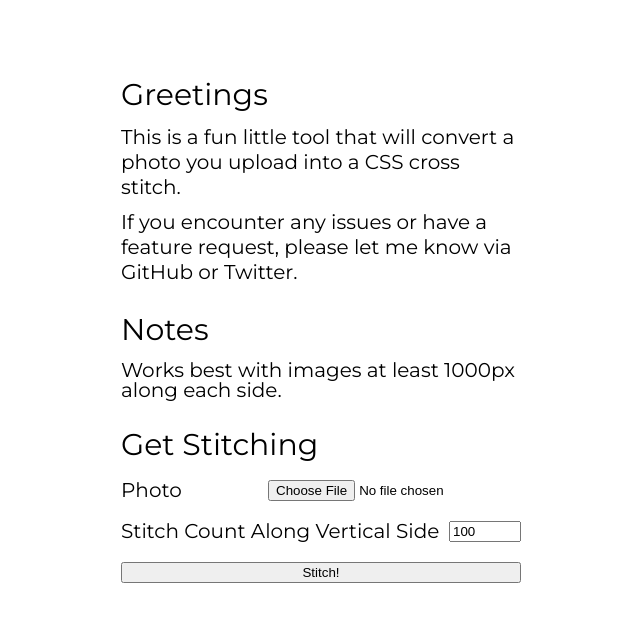
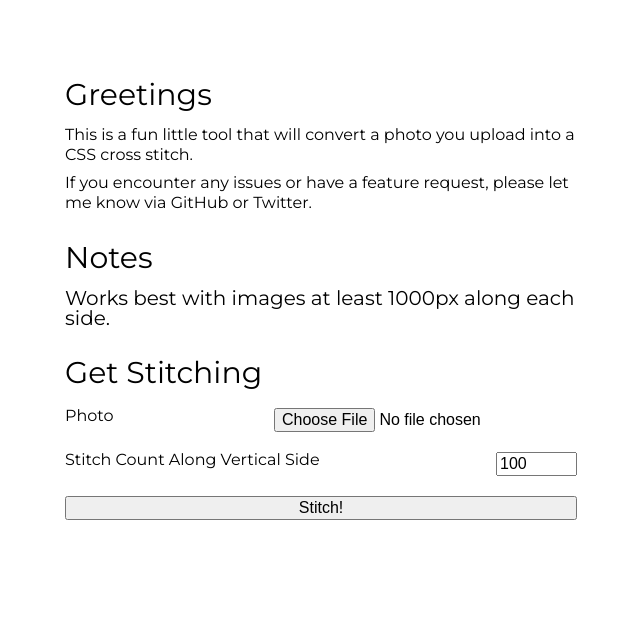
Before and after one commit to TravisBumgarner/stitch_it, a Flask app: page / in a window 1280 px wide. Shown: the part 80-702 px from the top of the page, without its empty margins (319-959 px from the left). Run offline with Flask 2, Linux system fonts and the light colour scheme; some libraries are stand-ins or nearby versions.

Commit message:
small tweaks

```diff
--- a/server/static/css/main.css
+++ b/server/static/css/main.css
@@ -8,7 +8,6 @@ body {
         font-size: 16px;
     }
 }
-
 
 h1 {
     font-size: 2em;
@@ -22,7 +21,15 @@ h2 {
 p {
     margin: 0.5em 0;
     line-height: 1.25;
-    font-size: 1em;
+    font-size: 1rem;
+}
+
+label {
+    font-size: 1rem;
+}
+
+input {
+    font-size: 1rem;
 }
 
 a {
--- a/server/templates/form.html
+++ b/server/templates/form.html
@@ -17,11 +17,18 @@
         }
 
         #form_wrapper {
-            max-width: 400px;
+            width: 40vw;
+            max-width: 1200px;
+        }
+
+
+        @media screen and (max-width: 992px) {
+            #form_wrapper {
+                width: 80vw;
+            }
         }
 
         #form_elements_wrapper>div {
-            width: 400px;
             display: flex;
             justify-content: space-between;
             margin: 1em 0;
```
Also changed, not shown: README.md.
